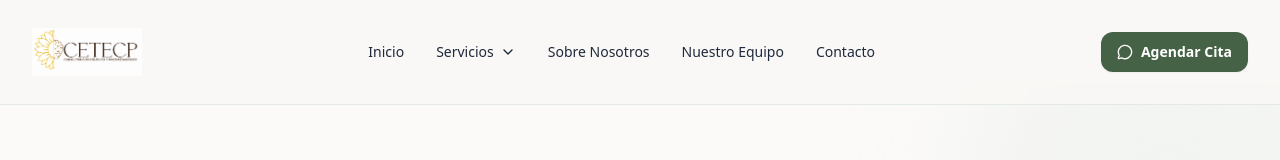
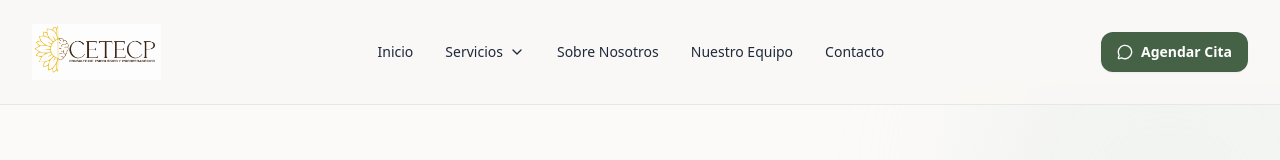
Before and after one commit to carlosulcuango/Cetecp, a React (Vite) app: page / in a window 1280 px wide. Shown: the top 160 px of the page. Built offline with nearby package versions, Linux system fonts and the light colour scheme.

Commit message:
Actualizacion de imagen de logo y aumento de tamano en Navbar

```diff
--- a/src/components/Navbar.tsx
+++ b/src/components/Navbar.tsx
@@ -96,7 +96,7 @@ export const Navbar: React.FC<NavbarProps> = ({ onSelectServiceCategory, onOpenW
       }`}
     >
       <div className="max-w-7xl mx-auto px-4 sm:px-6 lg:px-8">
-        <div className="flex items-center justify-between h-16 md:h-20">
+        <div className="flex items-center justify-between h-20">
 
           {/* Logo & Brand */}
           <Link
@@ -111,7 +111,7 @@ export const Navbar: React.FC<NavbarProps> = ({ onSelectServiceCategory, onOpenW
             <img
               src="/images/logo.png"
               alt={CETECP_INFO.fullName}
-              className="h-10 md:h-12 w-auto object-contain"
+              className="h-14 md:h-16 w-auto max-w-[220px] md:max-w-[260px] object-contain py-1"
             />
           </Link>
 
```
